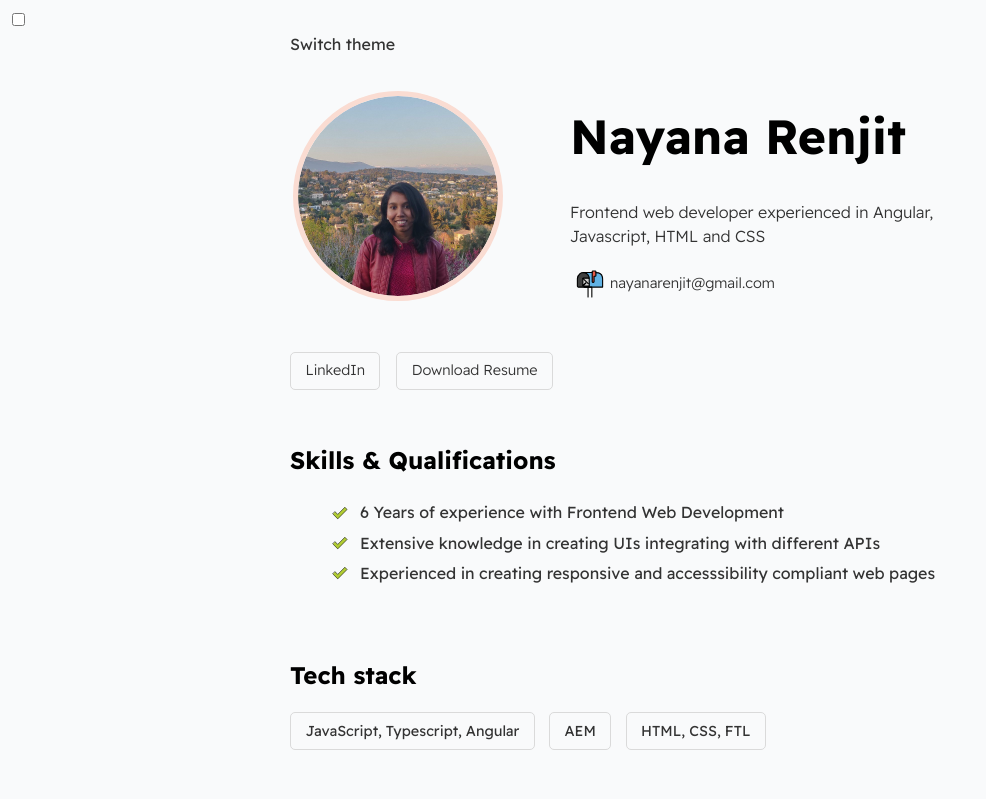
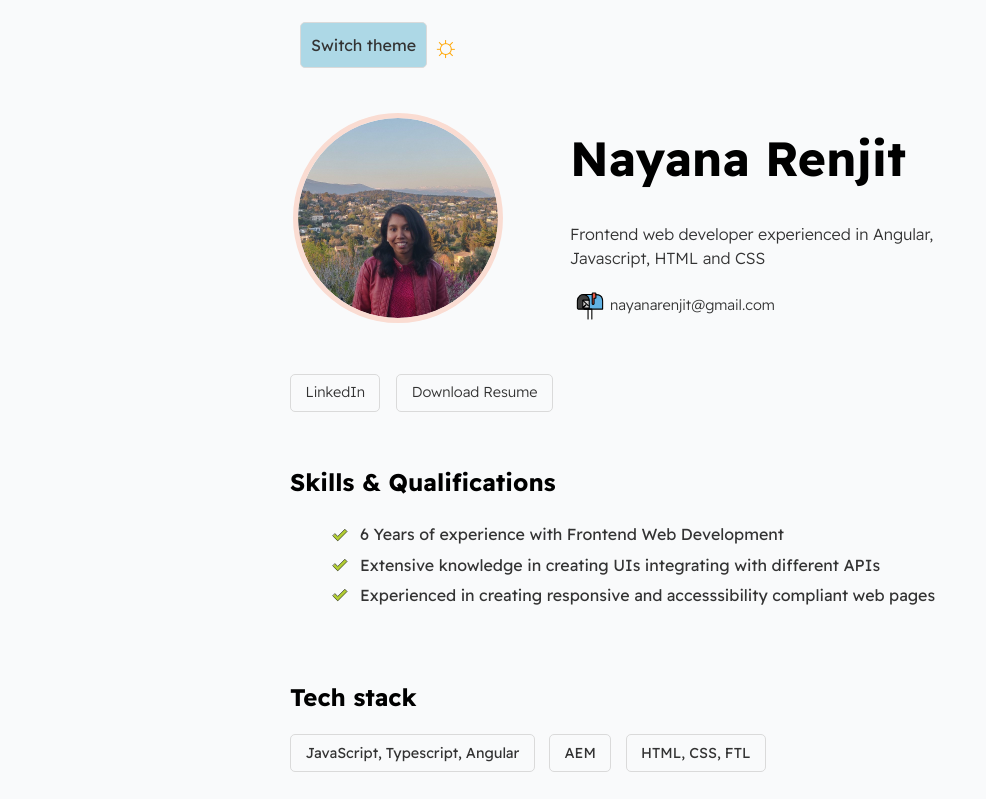
Before and after one commit to nayanaren/nayanaren.github.io, a plain HTML site: page index.html in a window 1280 px wide. Shown: the top 799 px of the page, without its empty margins (0-986 px from the left). Drawn offline with Linux system fonts and the light colour scheme.

Commit message:
Update main.css

```diff
--- a/styles/main.css
+++ b/styles/main.css
@@ -7,19 +7,38 @@
     --mainLinkColor-light:#0da2b8;
     --mainBorderColor-light:rgb(218, 218, 218);
     --mainBgColor-light:rgb(249, 250,251);
+    --mainBorderHighlightColor-light: rgb(218, 218, 218);
 
     --mainTextColor-dark:#fff;
     --secondaryTextColor-dark:#adb0b1;
     --mainLinkColor-dark:rgb(30, 190,214);
     --mainBorderColor-dark:#2b3031;
     --mainBgColor-dark:#131415;
+    --mainBorderHighlightColor-dark: #FFFDD0;
 
     --mainTextColor:var(--mainTextColor-light);
     --secondaryTextColor:var(--secondaryTextColor-light);
     --mainLinkColor:var(--mainLinkColor-light);
     --mainBorderColor:var(--mainBorderColor-light);
     --mainBgColor:var(--mainBgColor-light);
+    --mainBorderHighlightColor: var(--mainBorderHighlightColor-light);
 
+}
+
+.theme-switch__input:checked ~.page {
+    --mainTextColor:var(--mainTextColor-dark);
+    --secondaryTextColor:var(--secondaryTextColor-dark);
+    --mainLinkColor:var(--mainLinkColor-dark);
+    --mainBorderColor:var(--mainBorderColor-dark);
+    --mainBgColor:var(--mainBgColor-dark);
+    --mainBorderHighlightColor: var(--mainBorderHighlightColor-dark);
+}
+
+.theme-switch__input {
+    position: absolute;
+    height: 1px;
+    width: 1px;
+    overflow: hidden;
 }
 
 
@@ -30,8 +49,53 @@
      color: var(--mainTextColor);
     }
 
+    .theme-switch__label {
+        display: flex;
+        align-items: center;
+        gap: 5px;
+        margin-top: 10px;
+        padding: 10px;
+        width: fit-content;
+    }
+
+    .switchThemeText {
+        background: #ADD8E6;
+        border: 1px solid var(--mainBorderColor);
+        padding: 10px;
+        border-radius: 5px;
+    }
+
+    .theme-switch__input:checked ~.page .switchThemeText {
+        color: black;
+    }
+
+    .theme-switch__input:checked ~.page .theme-switch__label::after {
+        content: '\263E';
+		left: 100%;
+		color: lightSlateGray;
+        font-size: 30px;
+    }
+
+    .theme-switch__input ~.page .theme-switch__label::after {
+        content: '\263C';
+		right: 100%;
+		color: orange;
+        font-size: 30px;
+
+    }
+
+
+
+    body, .page {
+        background-color: var(--mainBgColor);
+    }
+
     body {
-        background-color: var(--mainBgColor);
+        margin-top: -8px;
+    }
+
+    .page {
+        padding-top: 10px;
     }
 
     p, span, li {
@@ -53,6 +117,8 @@
         max-width: 700px;
         margin: 0 auto;
     }
+
+
 
     .section--page {
         padding-top: 1em;
@@ -124,6 +190,16 @@
         border: 1px solid var(--mainBorderColor);
         padding: 0.5em 1em;
         border-radius: 5px;
+    }
+
+    #social--list a, .switchThemeText {
+        transition: outline-offset 200ms ease;
+    }
+
+    #socials--list a:hover, #socials--list a:focus,
+    .switchThemeText:hover, .switchThemeText:focus {
+        outline: 2px solid var(--mainBorderHighlightColor);
+        outline-offset: 2px;
     }
 
     .card--work-history {
```
